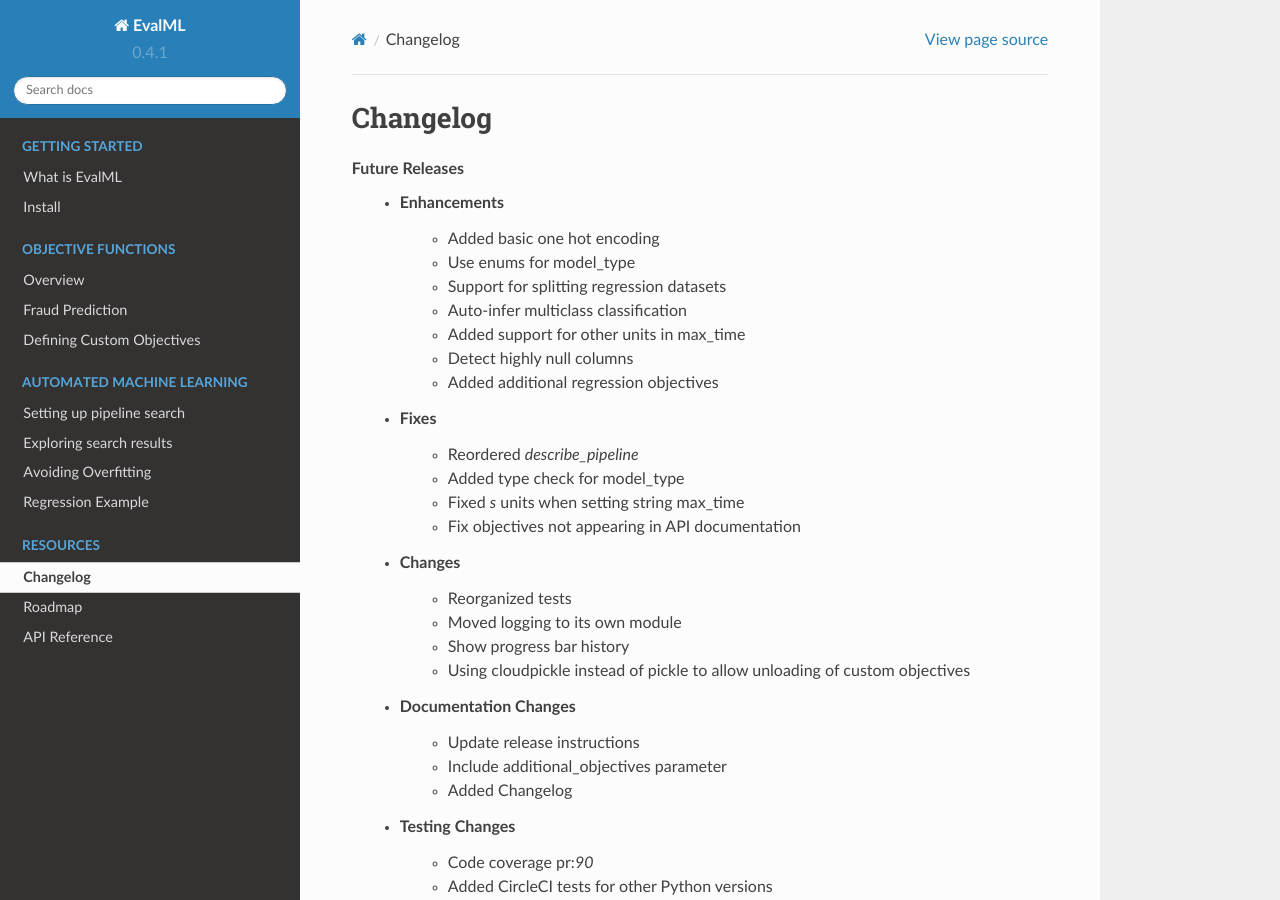
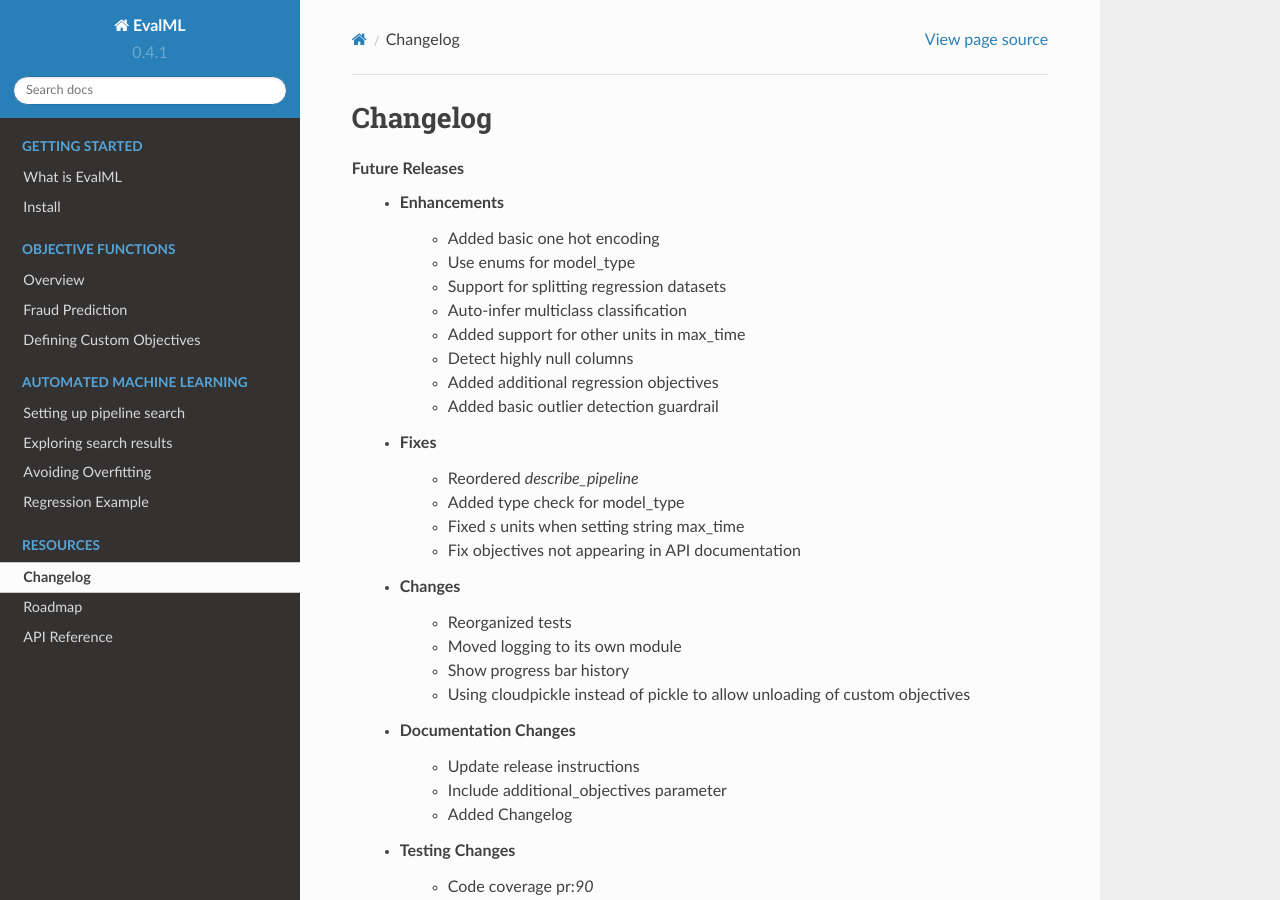
Before and after one commit to alteryx/evalml, a Sphinx documentation site: the page built from docs/source/changelog.rst, in a window 1280 px wide and 900 px high. Built offline with Sphinx 7.4.7 and the Read the Docs theme 2.0.0, drawn with Linux system fonts in a browser that asks for light colours; pages that are not in the unit, such as notebooks, are missing from menus.

Commit message:
changelog

```diff
--- a/docs/source/changelog.rst
+++ b/docs/source/changelog.rst
@@ -11,6 +11,7 @@
         * Added support for other units in max_time :pr:`125`
         * Detect highly null columns :pr:`121`
         * Added additional regression objectives :pr:`100`
+        * Added basic outlier detection guardrail :pr:`151`
     * Fixes
         * Reordered `describe_pipeline` :pr:`94`
         * Added type check for model_type :pr:`109`
```
Also changed, not shown: 1 other file.
